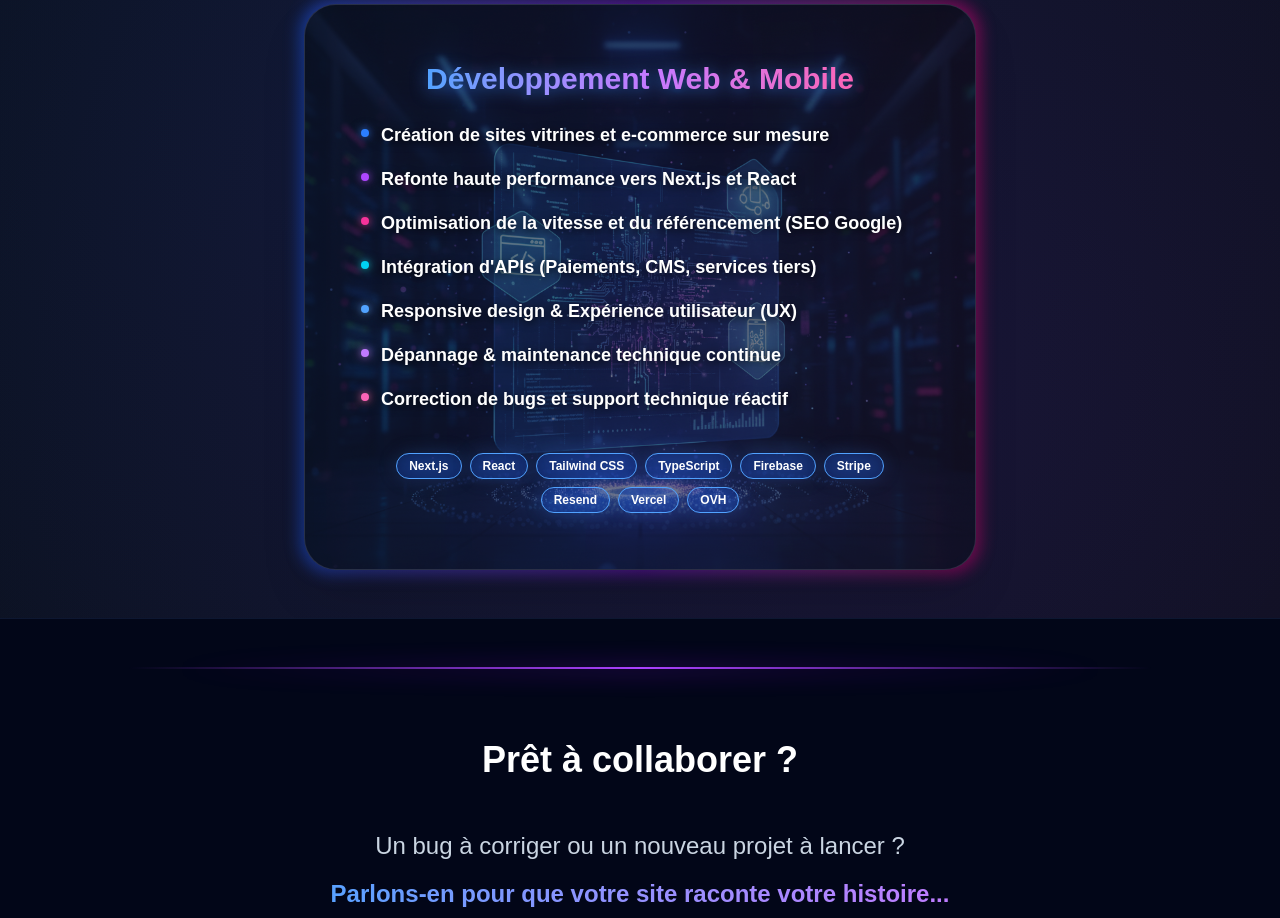
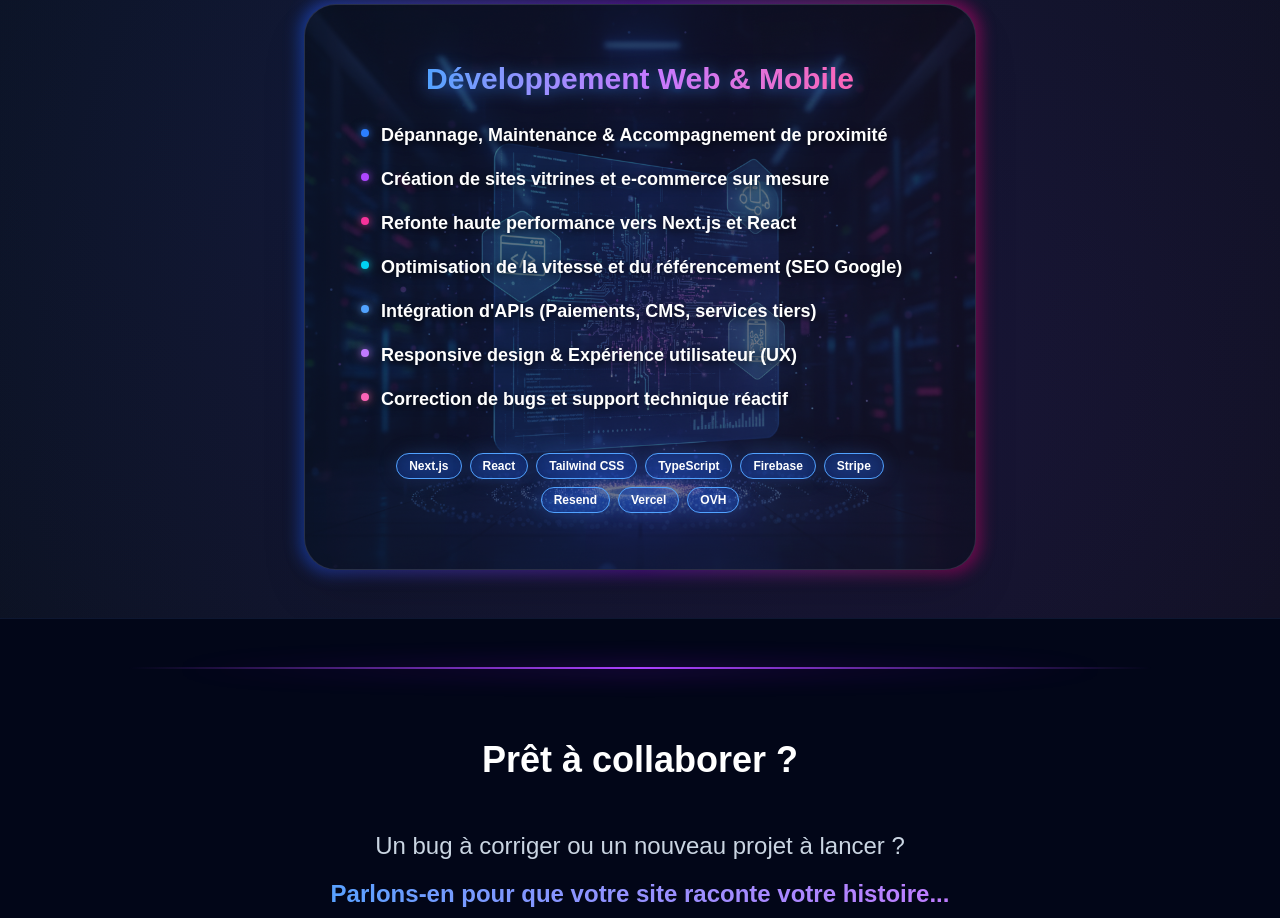
Before and after one commit to VidadTol/david_tolza_portfolio, a Next.js app: page / in a window 1280 px wide. Shown: the part 2460-3378 px from the top of the page. Built offline with nearby package versions, Linux system fonts and the light colour scheme.

Commit message:
feat: Update services list in ServicesSection component for clarity

```diff
--- a/components/ServicesSection.tsx
+++ b/components/ServicesSection.tsx
@@ -15,12 +15,12 @@ export default function ServicesSection() {
   ];
 
   const services = [
+    "Dépannage, Maintenance & Accompagnement de proximité",
     "Création de sites vitrines et e-commerce sur mesure",
     "Refonte haute performance vers Next.js et React",
     "Optimisation de la vitesse et du référencement (SEO Google)",
     "Intégration d'APIs (Paiements, CMS, services tiers)",
     "Responsive design & Expérience utilisateur (UX)",
-    "Dépannage & maintenance technique continue",
     "Correction de bugs et support technique réactif",
   ];
 
```
